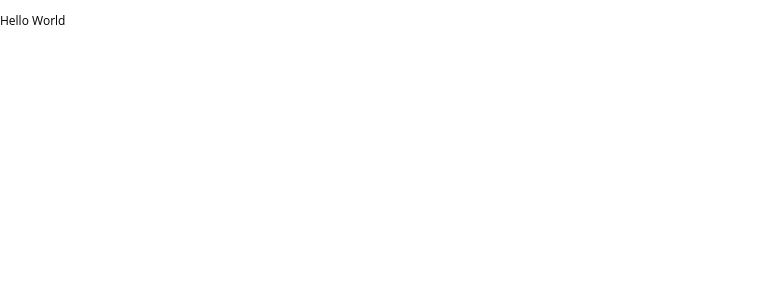
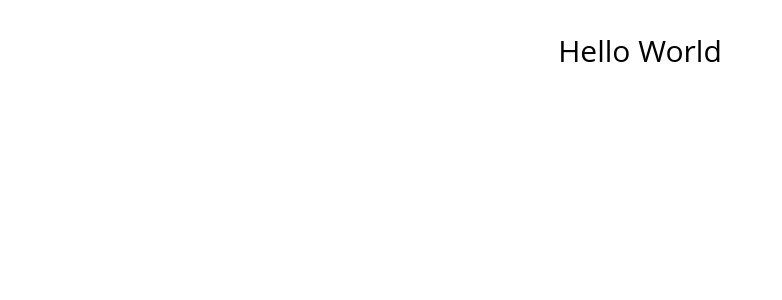
Before and after one commit to klupsky/samesame_next, a Next.js app: page / in a window 1280 px wide. Shown: the top 300 px of the page, without its empty margins (0-782 px from the left). Built offline with nearby package versions, Linux system fonts and the light colour scheme.

Commit message:
added: custom styled component

```diff
--- a/pages/index.js
+++ b/pages/index.js
@@ -1,7 +1,15 @@
+import styled from 'styled-components';
+
 export default function Home() {
    return (
       <div>
-         <p>Hello World</p>
+         <Paragraph>Hello World</Paragraph>
       </div>
    );
 }
+
+// add your custom styles here:
+const Paragraph = styled.p`
+   text-align: center;
+   font-size: 30px;
+`;
```
